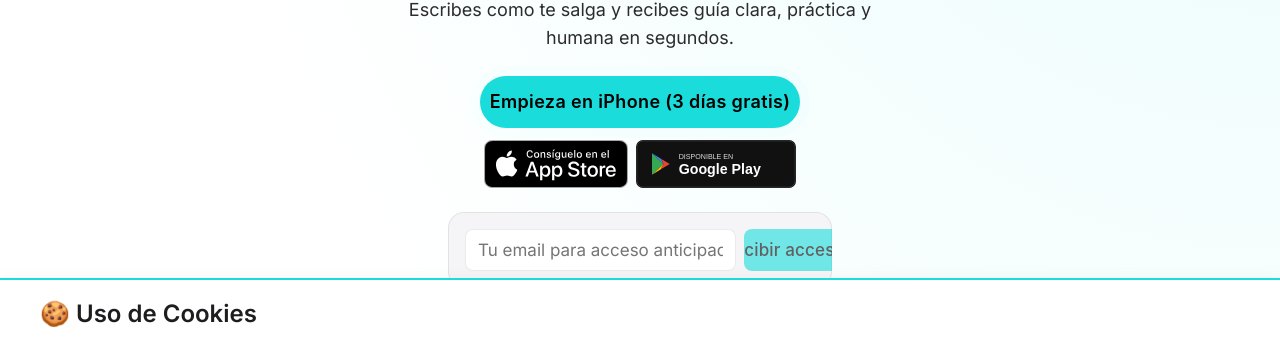
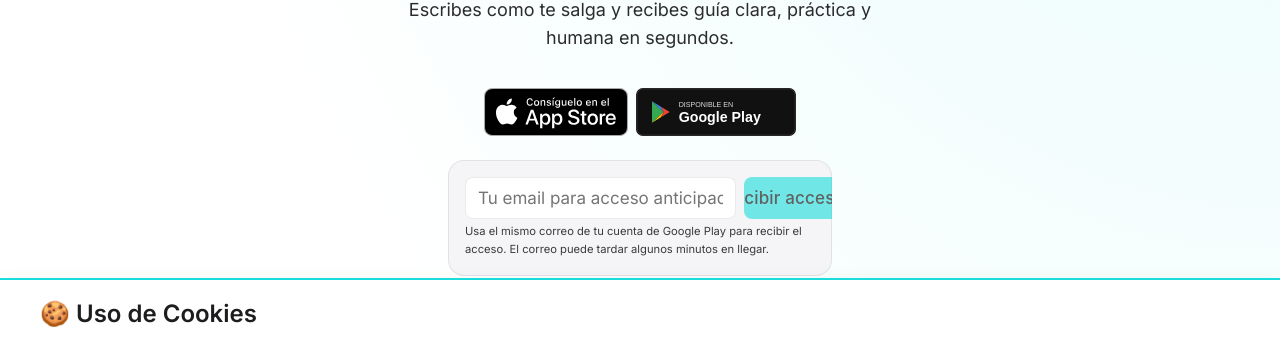
Before and after one commit to Mar-cere/antoapps-website, a Next.js app: page /bienvenida in a window 1280 px wide. Both pictures are taken after a click on the button "Abrir formulario de acceso anticipado Android". Shown: the part 284-622 px from the top of the page. Built offline with nearby package versions, Linux system fonts and the light colour scheme; no server answers.

Commit message:
Refactor HeroDualCta component by removing the primary CTA text prop to streamline functionality. Update AndroidEarlyAccessForm to include a compact footnote for improved user guidance. Enhance CSS styles for the compact footnote to ensure better presentation.

```diff
--- a/app/(site)/bienvenida/page.tsx
+++ b/app/(site)/bienvenida/page.tsx
@@ -168,7 +168,6 @@ export default function BienvenidaLandingPage({ searchParams }: BienvenidaLandin
           <HeroDualCta
             storeHref={storeHref}
             landingVariant={landingVariant}
-            primaryCtaText={primaryCtaText}
           />
           <p className="lad-proof-line">Versión 1.2.7 publicada en tiendas · App Store disponible hoy</p>
           <div className="lad-hero-visual" aria-hidden="true">
--- a/components/bienvenida/HeroDualCta.tsx
+++ b/components/bienvenida/HeroDualCta.tsx
@@ -9,24 +9,13 @@ import { APP_STORE_BADGE_SVG_PATH, GOOGLE_PLAY_BADGE_SVG_PATH } from '@/lib/down
 type HeroDualCtaProps = {
   storeHref: string;
   landingVariant: 'A' | 'B';
-  primaryCtaText: string;
 };
 
-export default function HeroDualCta({ storeHref, landingVariant, primaryCtaText }: HeroDualCtaProps) {
+export default function HeroDualCta({ storeHref, landingVariant }: HeroDualCtaProps) {
   const [showAndroidInput, setShowAndroidInput] = useState(false);
 
   return (
     <div className="lad-hero-fold-cta" id="descargar">
-      <DownloadLink
-        href={storeHref}
-        className="btn btn-primary btn-large lad-hero-cta-btn"
-        trackingPlacement="bienvenida_hero_primary_cta"
-        trackingPage="/bienvenida"
-        trackingLabel={`hero_primary_variant_${landingVariant}`}
-        aria-label="Descargar en iPhone: prueba de 3 días gratis. Se abre App Store."
-      >
-        {primaryCtaText}
-      </DownloadLink>
       <div className="lad-dual-badges">
         <DownloadLink
           href={storeHref}
--- a/components/forms/AndroidEarlyAccessForm.tsx
+++ b/components/forms/AndroidEarlyAccessForm.tsx
@@ -115,6 +115,12 @@ export default function AndroidEarlyAccessForm({
           {isSubmitting ? 'Enviando...' : buttonLabel}
         </button>
       </form>
+      {compact && (
+        <p className="android-early-access-footnote android-early-access-footnote--compact">
+          Usa el mismo correo de tu cuenta de Google Play para recibir el acceso. El correo puede
+          tardar algunos minutos en llegar.
+        </p>
+      )}
       {!compact && (
         <p className="android-early-access-footnote">
           Cupos limitados. Te contactaremos por correo. Al enviar aceptas nuestra{' '}
--- a/styles/components/android-early-access.css
+++ b/styles/components/android-early-access.css
@@ -58,6 +58,11 @@
     color: var(--color-text-tertiary);
 }
 
+.android-early-access-footnote--compact {
+    margin-top: var(--spacing-1);
+    font-size: 0.7rem;
+}
+
 .android-early-access-footnote a {
     color: var(--color-link);
 }
```
